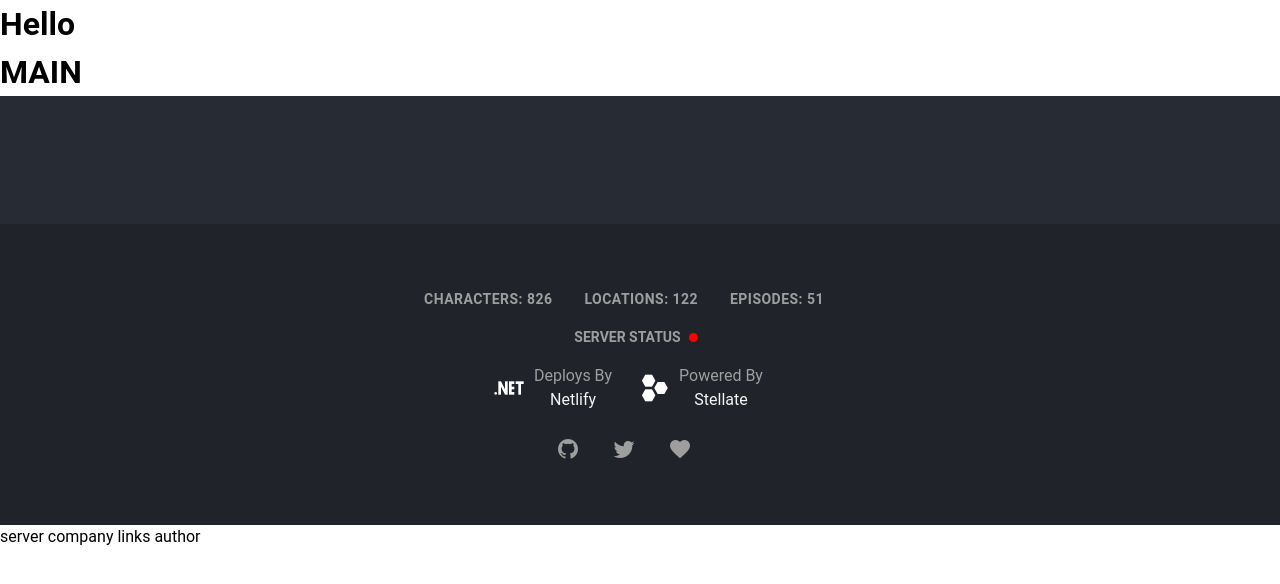
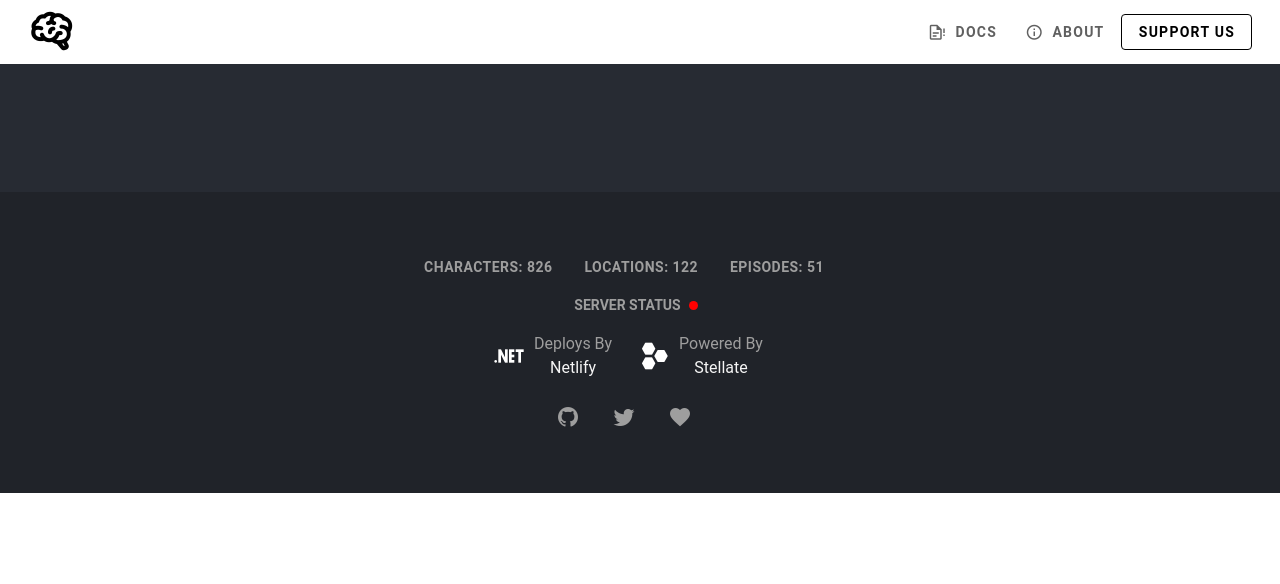
Before and after one commit to JohnnySench/my-morty-main, a Vue app: page / in a window 1280 px wide. Shown: the top 584 px of the page. Built offline with nearby package versions, Linux system fonts and the light colour scheme; no server answers.

Commit message:
Закончил с header

```diff
--- a/src/App.vue
+++ b/src/App.vue
@@ -2,36 +2,23 @@
 
 import CardContainer from "./components/MainContent/CardContainer.vue";
 import FooterContainer from "./components/FooterContent/FooterContainer.vue";
+import HeaderContainer from "./components/HeaderContent/HeaderContainer.vue";
 
 export default {
   name: 'App',
-  components: {FooterContainer, CardContainer},
-  data: () => ({
-
-  }),
+  components: {HeaderContainer, FooterContainer, CardContainer},
+  data: () => ({}),
 
 }
 </script>
 
 <template>
-  <h1>Hello</h1>
-<!--  <header>-->
-<!--    <navheader>-->
-<!--      logo-->
-<!--      actionsbtns-->
-<!--    </navheader>-->
-<!--    titleheader-->
-<!--  </header>-->
+  <HeaderContainer/>
   <main>
-    <h1>MAIN</h1>
     <CardContainer/>
   </main>
   <footer>
     <FooterContainer/>
-    server
-    company
-    links
-    author
   </footer>
 
 </template>
--- a/src/components/FooterContent/UI  Footer/ExternalLink.vue
+++ b/src/components/FooterContent/UI  Footer/ExternalLink.vue
@@ -32,19 +32,21 @@ export default defineComponent({
   <div class="d-flex align-center justify-center mt-4">
     <div
         v-for="(icon, index) in styleLinksFooter"
+        class="container-link mr-6"
         :key="index"
         @click="icon.action"
-        class="container-link mr-6">
+    >
       <div class="icon-wrapper mr-2">
         <v-icon
             class="icon-footer"
             size="x-large"
+            color="white"
             :icon="icon.icon"
-            color="white"/>
+        />
       </div>
       <div class="link-wrapper d-flex flex-column text-capitalize">
-        <span class="text-grey">{{icon.title}}</span>
-        <span class="text--white">{{icon.subtitle}}</span>
+        <span class="text-grey">{{ icon.title }}</span>
+        <span class="text--white">{{ icon.subtitle }}</span>
       </div>
     </div>
   </div>
@@ -57,6 +59,7 @@ export default defineComponent({
   grid-template-columns: 1fr 2fr;
   cursor: pointer;
 }
+
 .icon-footer {
   &:hover {
     transform: scale(1.1);
--- a/src/components/FooterContent/UI  Footer/FooterStatistics.vue
+++ b/src/components/FooterContent/UI  Footer/FooterStatistics.vue
@@ -40,8 +40,10 @@ export default defineComponent({
     <span
         v-for="(item, index) in infoForFooter"
         :key="index"
+        :class="item.classField"
         @click="item.action"
-        :class="item.classField">{{ item.titleField }}: {{ item.valueField }}
+    >
+      {{ item.titleField }}: {{ item.valueField }}
     </span>
   </div>
 </template>
--- a/src/components/FooterContent/UI  Footer/SourcesLinks.vue
+++ b/src/components/FooterContent/UI  Footer/SourcesLinks.vue
@@ -28,12 +28,12 @@ export default defineComponent({
   <div class="d-flex align-center flex-nowrap justify-center mt-6">
     <div
         v-for="(icon, index) of linkIconSources"
-        :key="index"
-        class="text-grey mr-8">
+        class="text-grey mr-8"
+        :key="index">
       <v-icon
-          @click="icon.action"
           class="text--link"
-          :icon="icon.icon"/>
+          :icon="icon.icon"
+          @click="icon.action"/>
     </div>
   </div>
 </template>
--- /dev/null
+++ b/src/components/HeaderContent/HeaderContainer.vue
@@ -0,0 +1,21 @@
+<script lang="ts">
+import {defineComponent} from 'vue'
+import HeaderLogo from "./UI Header/HeaderLogo.vue";
+import HeaderActions from "./UI Header/HeaderActions.vue";
+
+export default defineComponent({
+  name: "HeaderContainer",
+  components: {HeaderActions, HeaderLogo}
+})
+</script>
+
+<template>
+  <div class="header-wrapper w-100 d-flex align-center justify-space-between px-7 py-2">
+    <HeaderLogo/>
+    <HeaderActions/>
+  </div>
+</template>
+
+<style scoped lang="scss">
+
+</style>
--- /dev/null
+++ b/src/components/HeaderContent/UI Header/HeaderActions.vue
@@ -0,0 +1,61 @@
+<script lang="ts">
+import {defineComponent} from 'vue'
+import {VBtn} from "vuetify/components";
+
+export default defineComponent({
+  name: "HeaderActions",
+  computed: {
+    styleActionsBtn() {
+      return [
+        {
+          title: 'Docs',
+          class: 'text--link',
+          component: 'VBtn',
+          variant: 'plain',
+          prependIcon: 'mdi-file-document-alert-outline',
+          action: () => console.log('Нажал на Docs')
+        },
+        {
+          title: 'About',
+          class: 'text--link',
+          component: 'VBtn',
+          variant: 'plain',
+          prependIcon: 'mdi-information-outline',
+          action: () => console.log('Нажал на About')
+        },
+        {
+          title: 'Support us',
+          class: 'text--link',
+          component: 'VBtn',
+          variant: 'outlined',
+          action: () => console.log('Нажал на Support us')
+        },
+      ]
+    }
+  }
+})
+</script>
+
+<template>
+  <div class="header-actions">
+    <component
+      :is="button.component"
+      v-for="(button, index) in styleActionsBtn"
+      :variant="button.variant"
+      :key="index"
+      :text="button.title"
+      :class="button.class"
+      :prepend-icon="button.prependIcon"
+      class="font-weight-bold text-uppercase"
+      @click="button.action"
+    />
+  </div>
+</template>
+
+<style scoped lang="scss">
+  .header-actions {
+    display: flex;
+    flex-wrap: nowrap;
+    align-items: center;
+  }
+</style>
--- /dev/null
+++ b/src/components/HeaderContent/UI Header/HeaderLogo.vue
@@ -0,0 +1,26 @@
+<script lang="ts">
+import {defineComponent} from 'vue'
+
+export default defineComponent({
+  name: "HeaderLogo",
+  methods: {
+    redirectToMainPage() {
+      return window.open("https://rickandmortyapi.com/", '_blank')
+    }
+  }
+
+})
+</script>
+
+<template>
+  <div>
+    <v-icon
+        @click="redirectToMainPage"
+        icon="mdi-brain"
+        size="xxx-large"/>
+  </div>
+</template>
+
+<style scoped lang="scss">
+
+</style>
```
Lines whose indentation alone changed are shown as unchanged.
